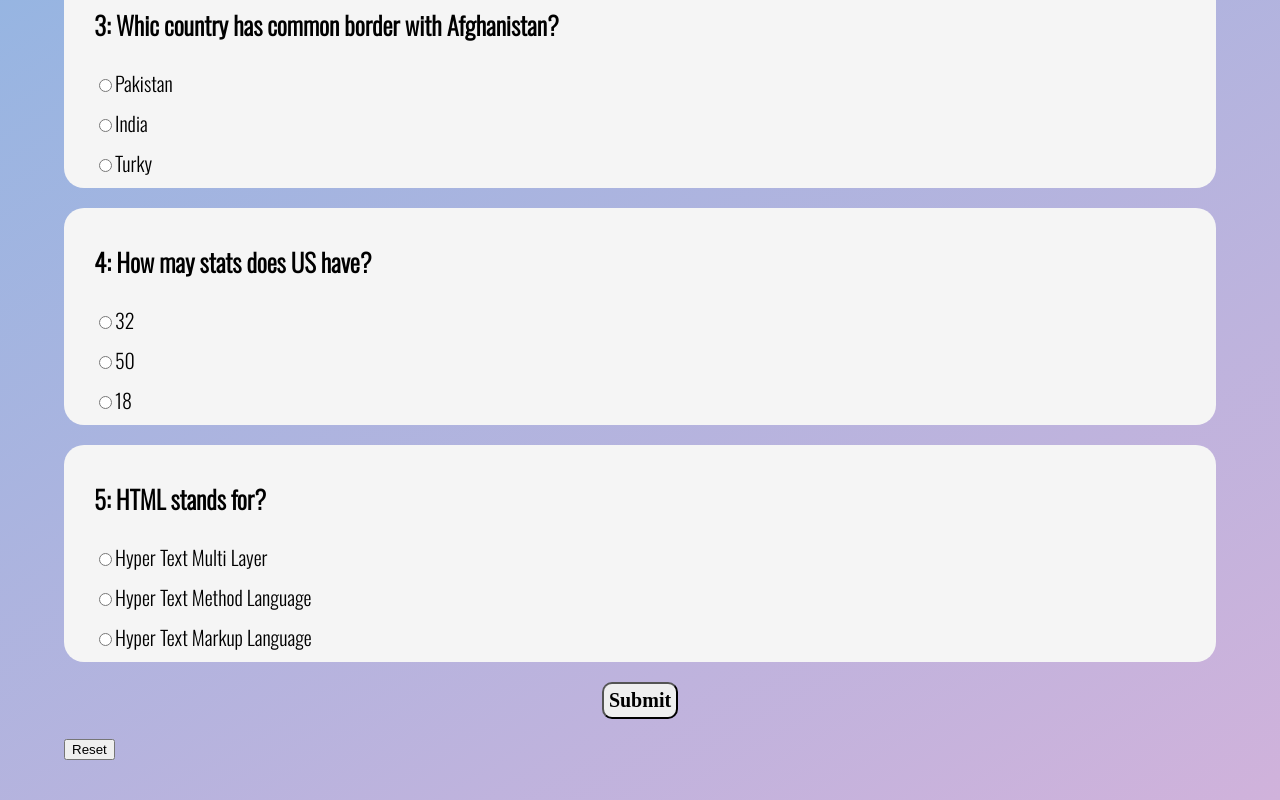
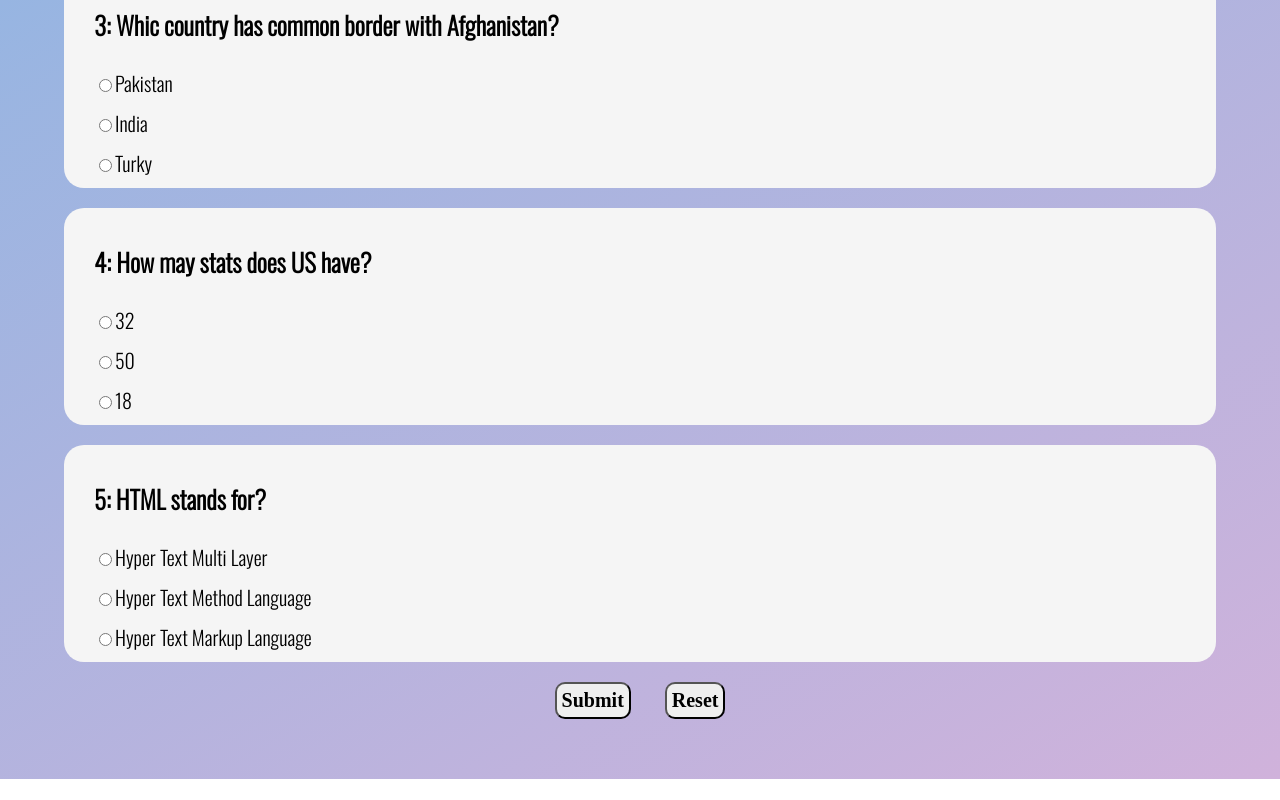
Before and after one commit to Najeeb-joya/JavaScript-Quiz-App, a plain HTML site: page index.html in a window 1280 px wide. Shown: the part 1008-1808 px from the top of the page. After the commit the page ends 1787 px from the top, so only its background shows below. Drawn offline with nearby package versions, Linux system fonts and the light colour scheme.

Commit message:
reset button added with its style and accessed in Js file

```diff
--- a/first.js
+++ b/first.js
@@ -3,6 +3,7 @@
 let form = document.querySelector('.qform');
 let title = document.querySelector('.result-title');
 let resulttitle = document.querySelector('.result-title1');
+let reset = document.querySelector('.reset');
 const answers = ['tehran','kabul','pakistan',"50",'hyper text markup language'];
 let counter = 0;
 
--- a/index.html
+++ b/index.html
@@ -71,9 +71,10 @@
 
                 </div>
 
-
-            <input type="submit" value="Submit" class="submit"/>
-            <input type="button" value="Reset" class ="reset">
+                <div class="buttons">
+                <input type="submit" value="Submit" class="submit"/>
+                <input type="button" value="Reset" class =" submit reset">
+              </div>
             </form>
         </div>
     </div>
--- a/style.css
+++ b/style.css
@@ -65,14 +65,19 @@ div.question{
    padding: 10px;
    padding-left: 30px;
 }
+div.buttons{
+    text-align: center;
+}
 .submit{
-    margin:20px auto;
+    margin:20px 15px;
     font-size: 20px;
     font-weight: bolder;
     border-radius: 10px;
-    display: block;
+    display: inline-block;
     padding: 5px;
     font-family: 'Times New Roman', Times, serif;
+
+
 }
 div.question div{
     margin-top: 10px;
```
